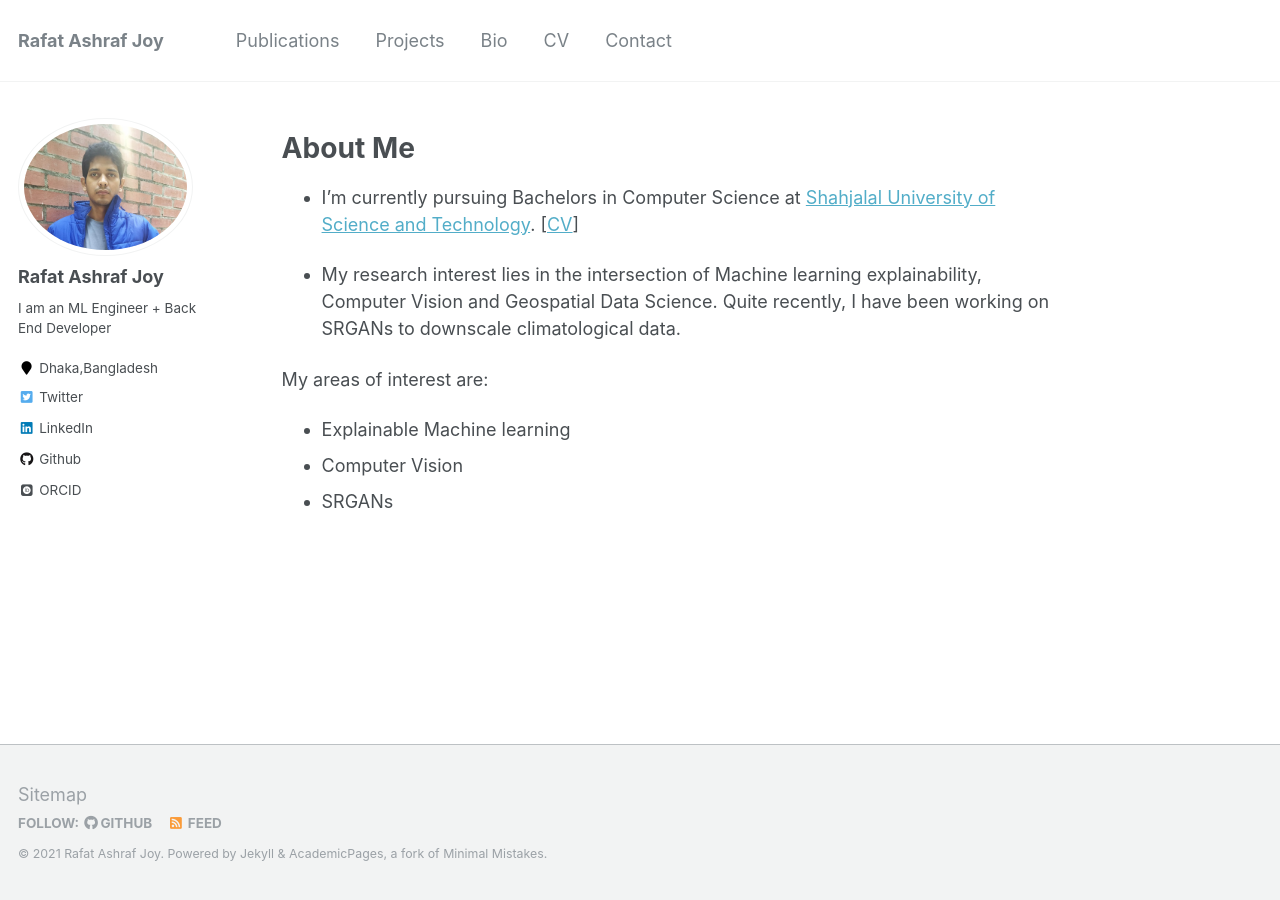
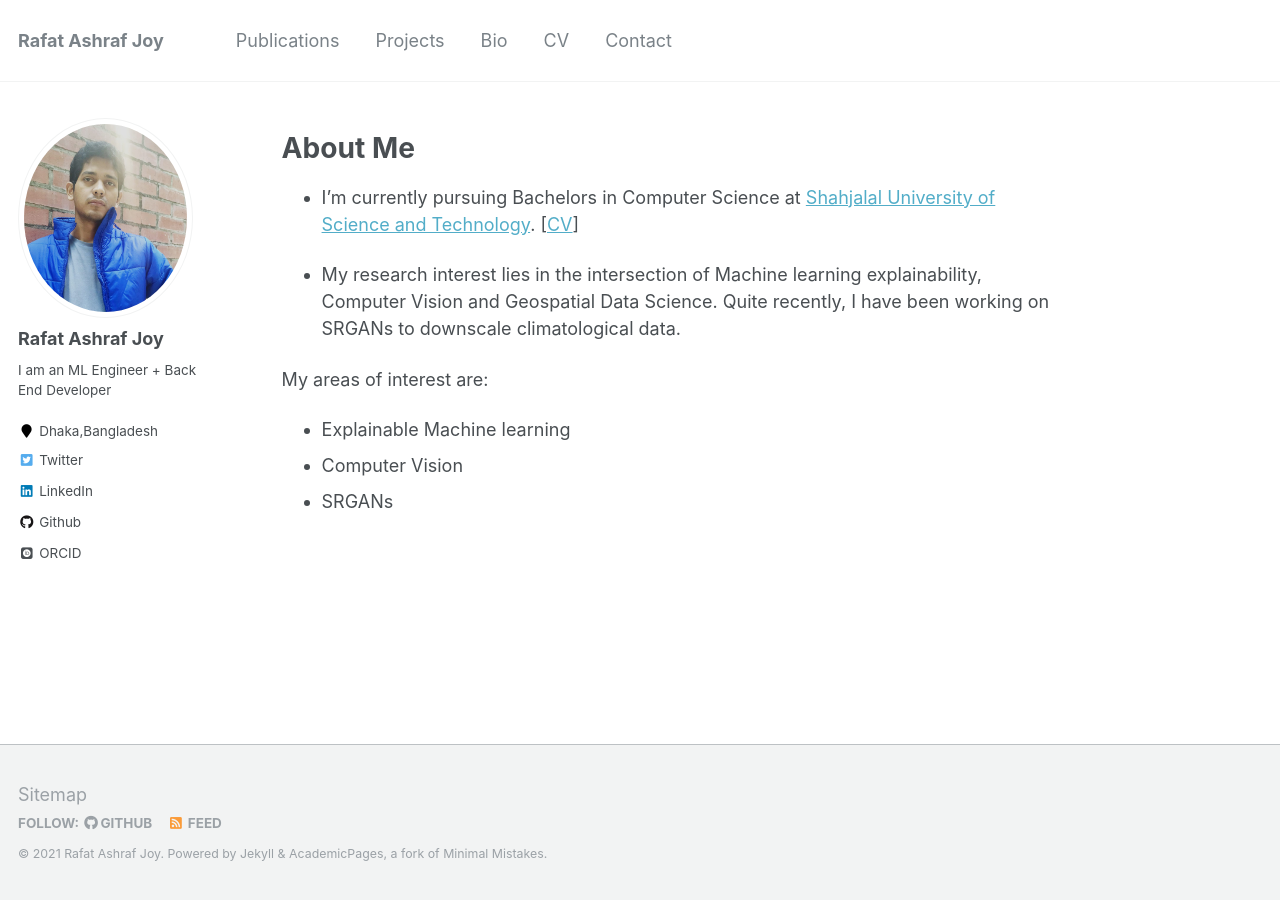
Before and after one commit to rajoy99/academic, a Jekyll site: the page built from _pages/about.md, in a window 1280 px wide. Built offline with Jekyll 4.4.1, drawn with Linux system fonts in a browser that asks for light colours; some web fonts are replaced.

Commit message:
dp-change

```diff
--- a/_config.yml
+++ b/_config.yml
@@ -81,7 +81,7 @@ analytics:
 # Site Author
 author:
   name             : "Rafat Ashraf Joy"
-  avatar           : "chaad.png"
+  avatar           : "dp.jpeg"
   bio              : "I am an ML Engineer + Back End Developer"
   location         : "Dhaka,Bangladesh"
   employer         :
```
